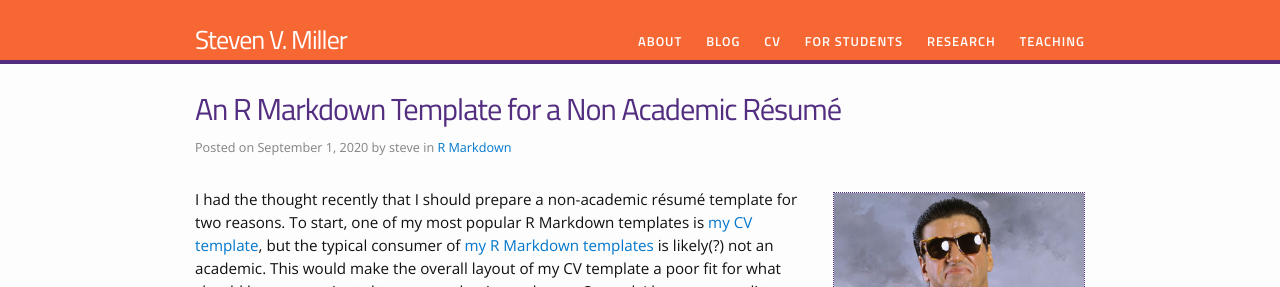
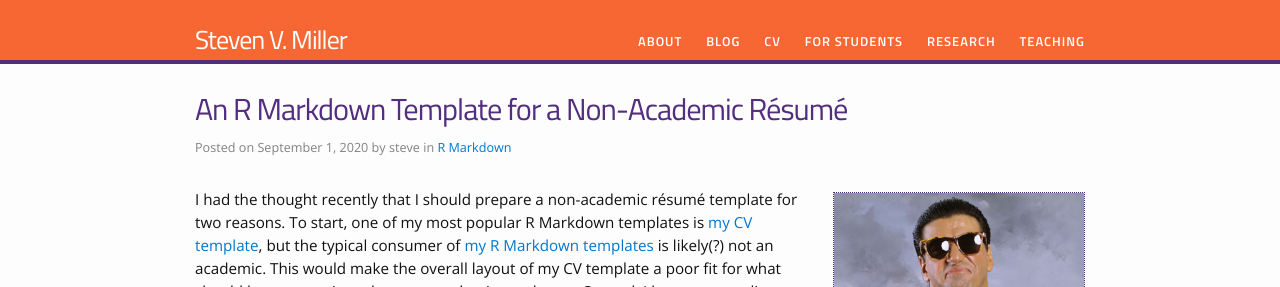
Before and after one commit to svmiller/svmiller.github.io, a Jekyll site: the page built from _posts/2020-09-01-rmarkdown-template-non-academic-resume.md, in a window 1280 px wide and 900 px high. Shown: the top 287 px of the window. Built offline with Jekyll 4.4.1, drawn with Linux system fonts in a browser that asks for light colours; nearby versions of some CDN libraries; some web fonts are replaced; comment, search, counter and statistics services are not loaded.

Commit message:
name tweak

```diff
--- a/_posts/2020-09-01-rmarkdown-template-non-academic-resume.md
+++ b/_posts/2020-09-01-rmarkdown-template-non-academic-resume.md
@@ -1,5 +1,5 @@
 ---
-title: "An R Markdown Template for a Non Academic Résumé"
+title: "An R Markdown Template for a Non-Academic Résumé"
 output:
   md_document:
     variant: gfm
--- a/_source/2020-09-01-rmarkdown-template-non-academic-resume.Rmd
+++ b/_source/2020-09-01-rmarkdown-template-non-academic-resume.Rmd
@@ -1,5 +1,5 @@
 ---
-title: "An R Markdown Template for a Non Academic Résumé"
+title: "An R Markdown Template for a Non-Academic Résumé"
 output:
   md_document:
     variant: gfm
```
